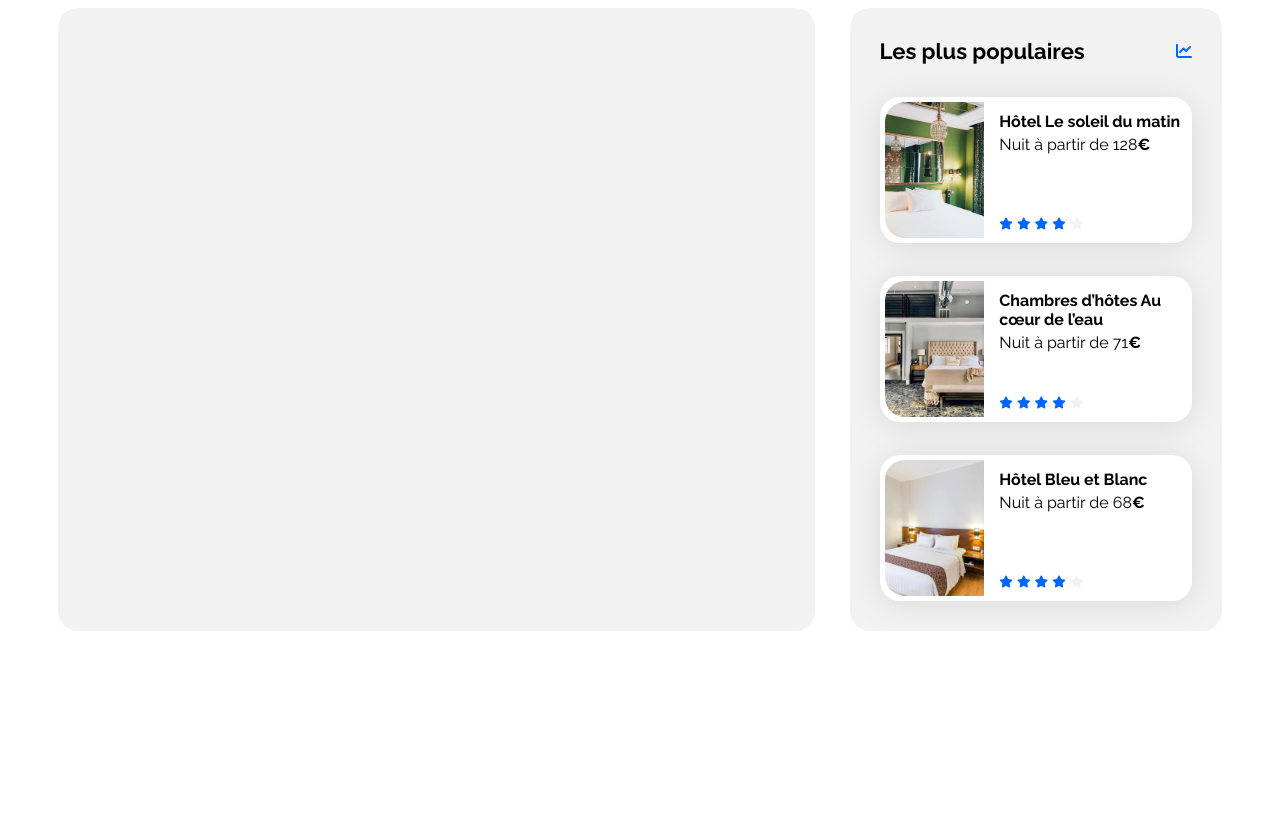
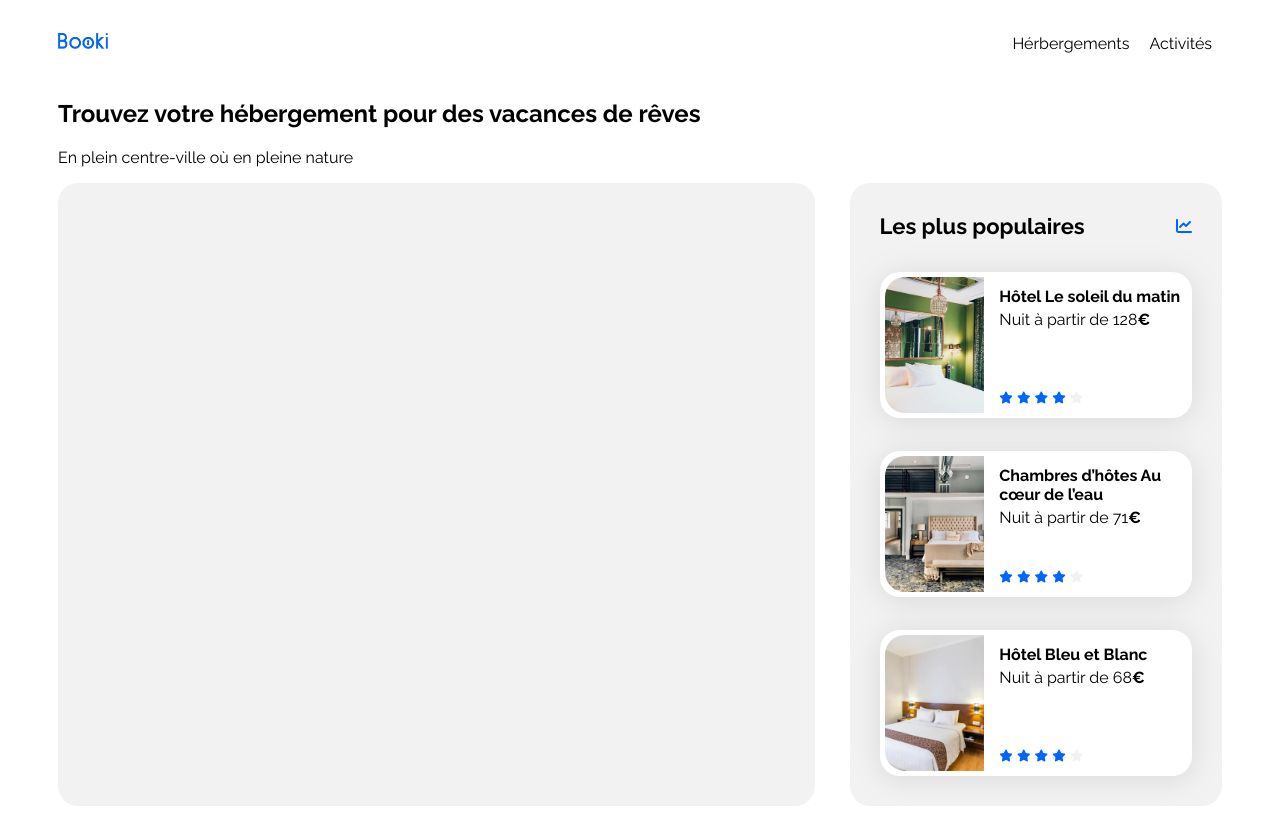
Before and after one commit to SamHbn/Creation_page_accueil, a plain HTML site: page index.html in a window 1280 px wide. Drawn offline with Linux system fonts and the light colour scheme.

Commit message:
Partie header

```diff
--- a/css/style.css
+++ b/css/style.css
@@ -56,6 +56,38 @@ a {
 
 .neutral-star {
     color: var(--main-bg-color)
+}
+
+/****** Header ***********/
+
+header ul {
+    list-style: none;
+    display: flex;
+    flex-direction: row;
+}
+
+ul li {
+    padding: 10px;
+    font-weight: 200;
+}
+
+li a:hover {
+    border-top: 2px solid #0065FC;
+    padding-top: 15px;
+}
+
+.logo {
+    width: 50px;
+    height: auto;
+    margin-top: 15px;
+    margin-bottom: 15px;
+}
+
+header {
+    display: flex;
+    justify-content: space-between;
+    flex-direction: row;
+    align-items: baseline;
 }
 
 /****** Hebergements And Populaires ***********/
--- a/index.html
+++ b/index.html
@@ -16,8 +16,20 @@
 
 <body>
     <div class="main-container">
-        <header></header>
+        <header>
+            <img src="images/logo/Booki.png" alt="Logo" class="logo">
+            <nav>
+                <ul>
+                    <li><a href=".hebergements">Hérbergements</a></li>
+                    <li><a href="">Activités</a></li>
+                </ul>
+            </nav>
+        </header>
         <main>
+            <section class="bandeau-principal">
+                <h1>Trouvez votre hébergement pour des vacances de rêves</h1>
+                <p>En plein centre-ville où en pleine nature</p>
+            </section>
             <div class="hebergements-and-populaires">
                 <section class="hebergements">
 
```
Also changed, not shown: 2 other files.
